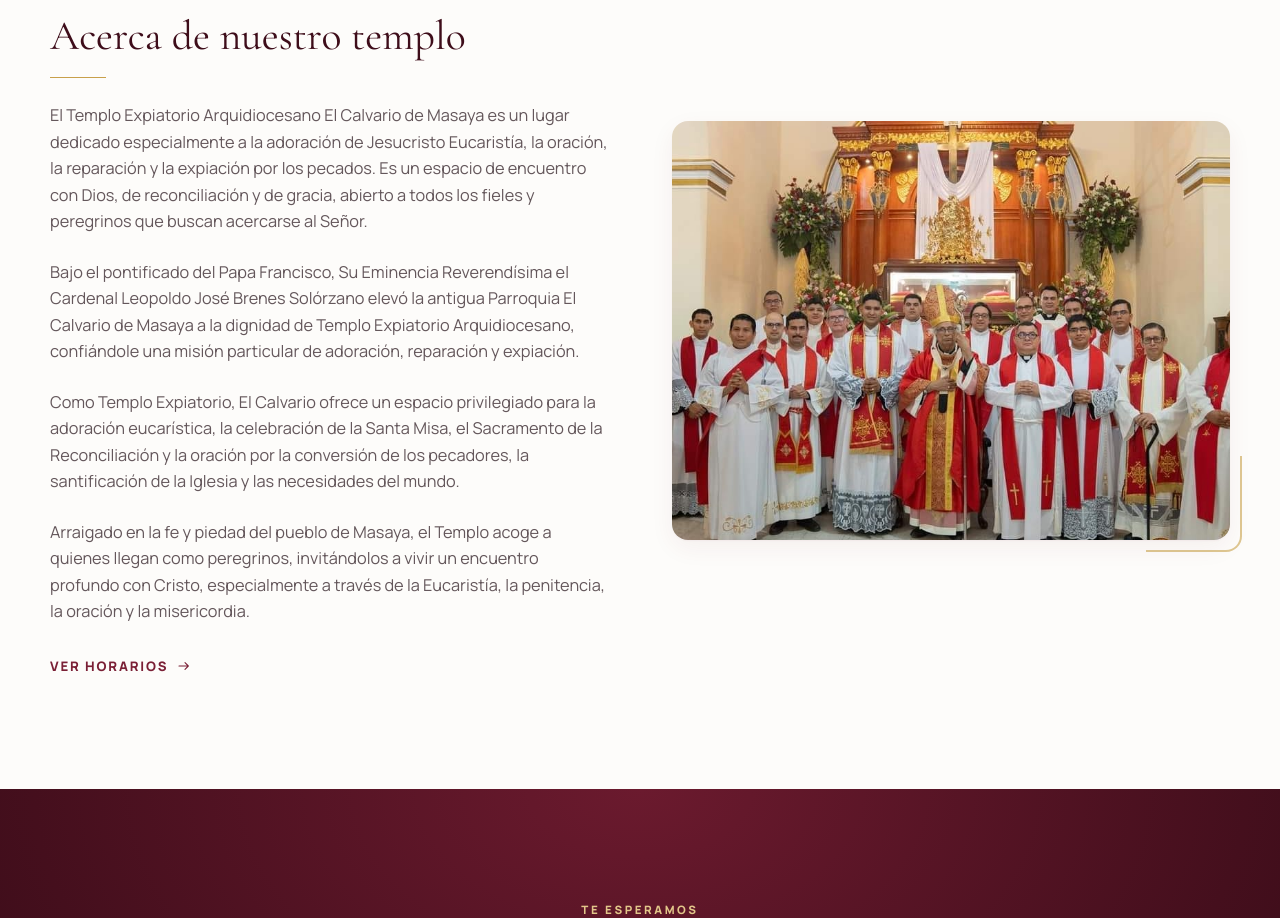
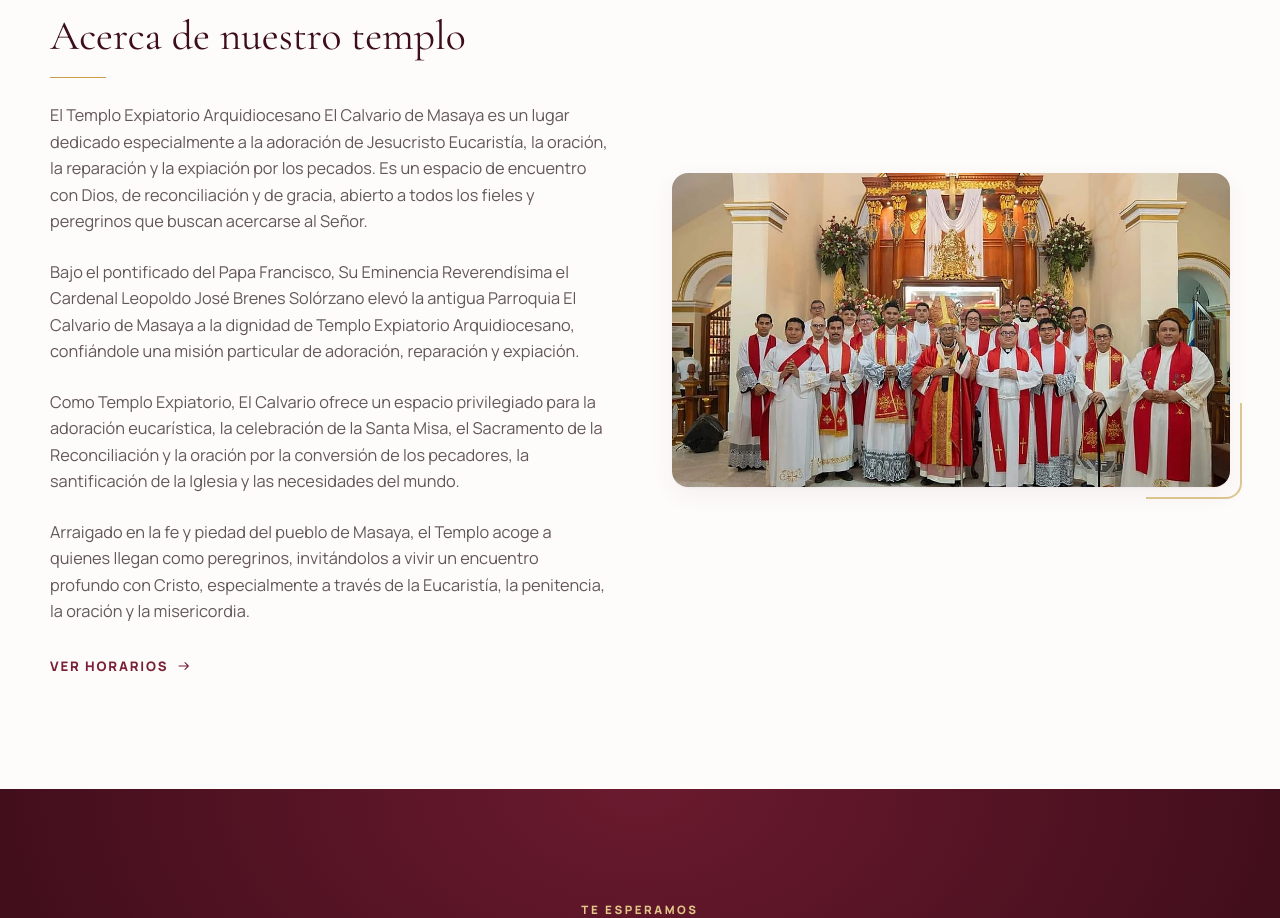
Before and after one commit to meleazar21/website-templo-expiatorio-calvario, a React (Vite) app: page / in a window 1280 px wide. Shown: the part 928-1846 px from the top of the page. Built offline with nearby package versions, Linux system fonts and the light colour scheme.

Commit message:
fixing image

```diff
--- a/content/site.json
+++ b/content/site.json
@@ -35,5 +35,5 @@
   "tiktok": "",
   "mapaEmbedUrl": "https://www.google.com/maps/place/Templo+Expiatorio+Arquidiocesano,+Parroquia+El+Calvario/@11.977989,-86.0902667,17z/data=!3m1!4b1!4m6!3m5!1s0x8f740898c392e4d7:0x6deff0b1ef2c196c!8m2!3d11.977989!4d-86.0876864!16s%2Fg%2F1tgptp7_",
   "marca": "Templo Expiatorio Arquidiocesano Parroquia El Calvario",
-  "comunidadFoto": "/fotos/about-us-ii.jpeg"
+  "comunidadFoto": "/fotos/about-us-ii.webp"
 }
--- a/src/components/Community.tsx
+++ b/src/components/Community.tsx
@@ -1,8 +1,11 @@
+import { useState } from "react";
 import { community } from "../data/site";
-import { Eyebrow, Icon, Lead, PhotoPlaceholder, Provisional, Reveal, Section, Title } from "./ui";
+import { Eyebrow, Icon, Lead, Lightbox, PhotoPlaceholder, Provisional, Reveal, Section, Title } from "./ui";
 
 /** About the temple: what the expiatory temple is and what it is for, under "Nosotros". */
 export function Community() {
+  const [enlarged, setEnlarged] = useState(false);
+
   return (
     <Section id="nosotros">
       <div className="grid items-center gap-12 lg:grid-cols-2 lg:gap-16">
@@ -23,8 +26,16 @@ export function Community() {
         <Reveal delay={120}>
           <div className="relative">
             {community.photo ? (
-              <img src={community.photo} alt="" loading="lazy"
-                className="aspect-[4/3] w-full rounded-2xl object-cover shadow-card" />
+              <button
+                type="button" onClick={() => setEnlarged(true)}
+                aria-label={`Ver en grande: ${community.title}`} title="Ver la imagen en grande"
+                className="group block w-full cursor-zoom-in overflow-hidden rounded-2xl shadow-card"
+              >
+                {/* Its own proportions, not a fixed frame: a group photo cropped to 4:3
+                    lost the people at both ends. */}
+                <img src={community.photo} alt={community.title} loading="lazy"
+                  className="h-auto w-full transition-transform duration-500 group-hover:scale-[1.03]" />
+              </button>
             ) : (
               <PhotoPlaceholder label="La comunidad reunida en el templo"
                 className="aspect-[4/3] w-full rounded-2xl shadow-card" />
@@ -34,6 +45,10 @@ export function Community() {
           </div>
         </Reveal>
       </div>
+
+      {enlarged && community.photo && (
+        <Lightbox src={community.photo} alt={community.title} onClose={() => setEnlarged(false)} />
+      )}
     </Section>
   );
 }
```
Also changed, not shown: public/fotos/about-us-ii.jpeg (deleted), public/fotos/about-us-ii.webp (added).
